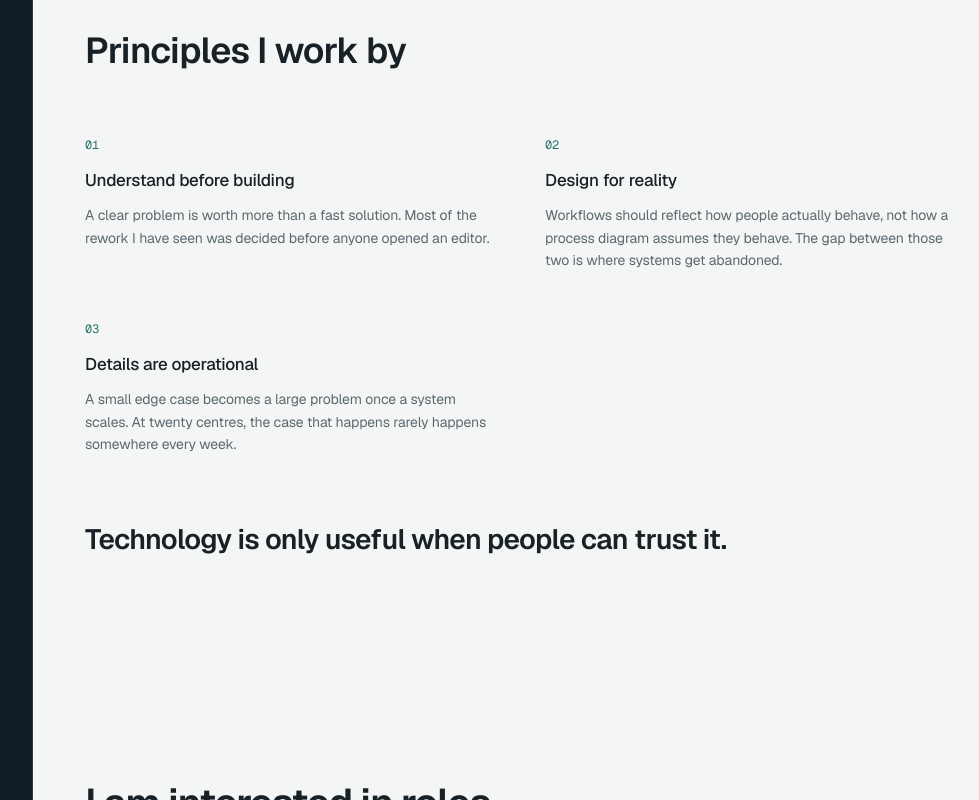
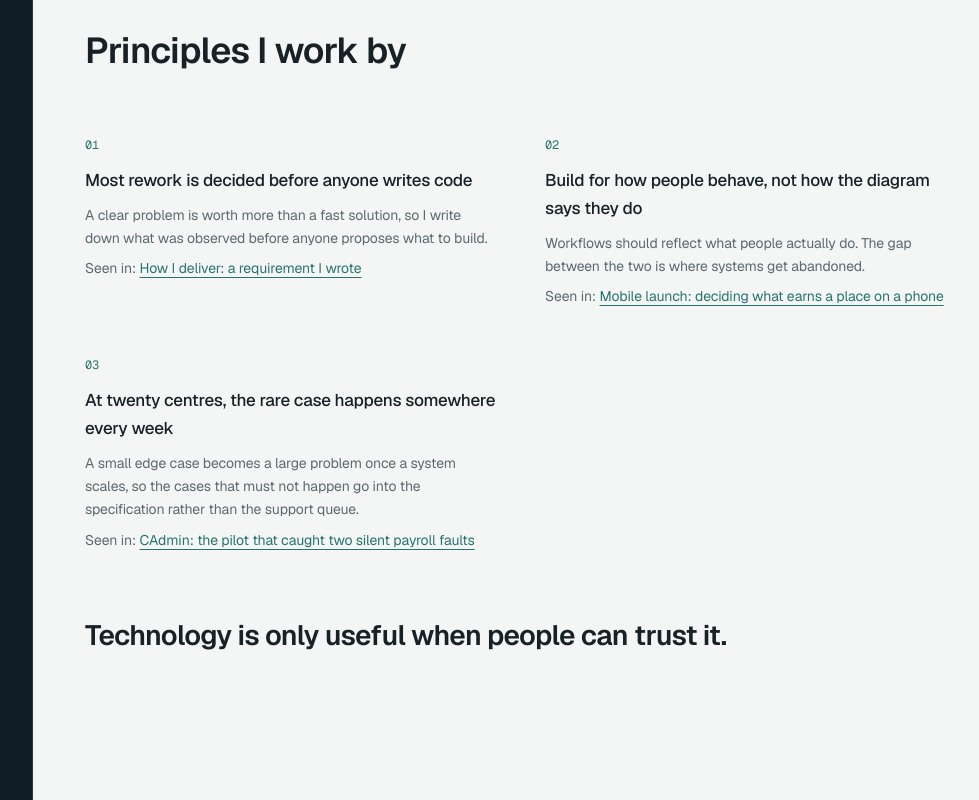
Before and after one commit to xiuwen-web/xiuwen-web.github.io, a Next.js app: page / in a window 1280 px wide. Shown: the part 8320-9120 px from the top of the page, without its empty margins (271-1250 px from the left). Built offline with nearby package versions, Linux system fonts and the light colour scheme.

Commit message:
Lead each principle with its specific line, and link it to the proof (#12)
The specific line is now each principle's heading, and each carries a "Seen in" link to where it was applied: the requirement in How I deliver, the mobile scope decision, and the CAdmin pilot.

```diff
--- a/src/app/page.tsx
+++ b/src/app/page.tsx
@@ -549,6 +549,19 @@ function Principles() {
               >
                 {rule.body}
               </p>
+              {rule.seenIn && (
+                <p className="mt-2 text-[length:var(--text-small)]">
+                  <span style={{ color: 'var(--text-muted)' }}>Seen in: </span>
+                  <Link
+                    prefetch={false}
+                    href={rule.seenIn.href}
+                    className="underline decoration-1 underline-offset-4 transition-opacity hover:opacity-70"
+                    style={{ color: 'var(--accent-ink)' }}
+                  >
+                    {rule.seenIn.label}
+                  </Link>
+                </p>
+              )}
             </li>
           ))}
         </ol>
--- a/src/content/profile.ts
+++ b/src/content/profile.ts
@@ -289,19 +289,34 @@ export const profile: Profile = {
  *
  * The last one carries no body on purpose. It is the conclusion the other
  * three arrive at, and explaining it would weaken it.
+ *
+ * Rewritten 2026-09-28. The headings were the generic part ("Understand
+ * before building") and the specific line sat underneath, where a skimmer
+ * never reached it; the specific line is now the heading. Each also points to
+ * the place on the site where it was applied, which turns a claim into a
+ * reference — and turns the overlap with the method rules into a cross-link.
  */
 export const principles: Principle[] = [
   {
-    heading: 'Understand before building',
-    body: 'A clear problem is worth more than a fast solution. Most of the rework I have seen was decided before anyone opened an editor.',
+    heading: 'Most rework is decided before anyone writes code',
+    body: 'A clear problem is worth more than a fast solution, so I write down what was observed before anyone proposes what to build.',
+    seenIn: { label: 'How I deliver: a requirement I wrote', href: '/#process' },
   },
   {
-    heading: 'Design for reality',
-    body: 'Workflows should reflect how people actually behave, not how a process diagram assumes they behave. The gap between those two is where systems get abandoned.',
+    heading: 'Build for how people behave, not how the diagram says they do',
+    body: 'Workflows should reflect what people actually do. The gap between the two is where systems get abandoned.',
+    seenIn: {
+      label: 'Mobile launch: deciding what earns a place on a phone',
+      href: '/work/mobile-launch/',
+    },
   },
   {
-    heading: 'Details are operational',
-    body: 'A small edge case becomes a large problem once a system scales. At twenty centres, the case that happens rarely happens somewhere every week.',
+    heading: 'At twenty centres, the rare case happens somewhere every week',
+    body: 'A small edge case becomes a large problem once a system scales, so the cases that must not happen go into the specification rather than the support queue.',
+    seenIn: {
+      label: 'CAdmin: the pilot that caught two silent payroll faults',
+      href: '/work/cadmin-migration/',
+    },
   },
   { heading: 'Technology is only useful when people can trust it' },
 ];
--- a/src/types/content.ts
+++ b/src/types/content.ts
@@ -394,6 +394,11 @@ export interface MethodRule {
 export interface Principle {
   heading: string;
   body?: string;
+  /**
+   * Where on the site the principle was applied (added 2026-09-28). A
+   * principle is a claim; the link makes it a reference a reader can follow.
+   */
+  seenIn?: { label: string; href: string };
 }
 
 /**
```
